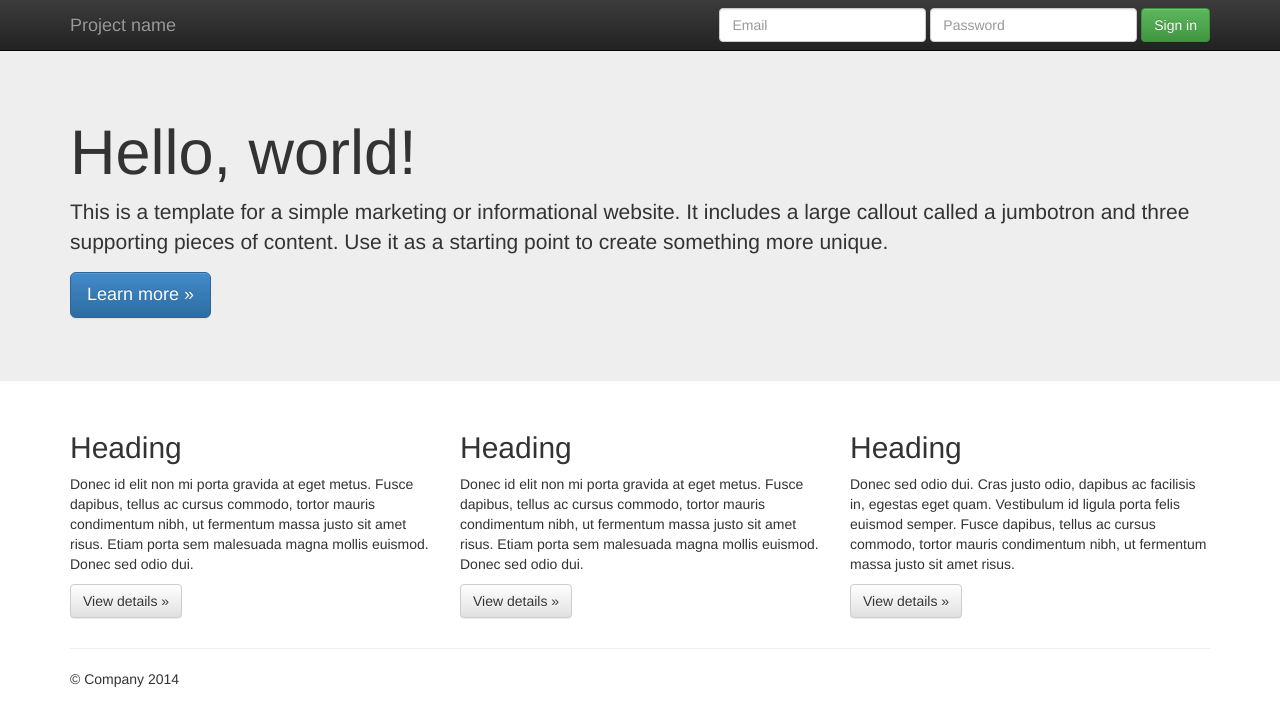
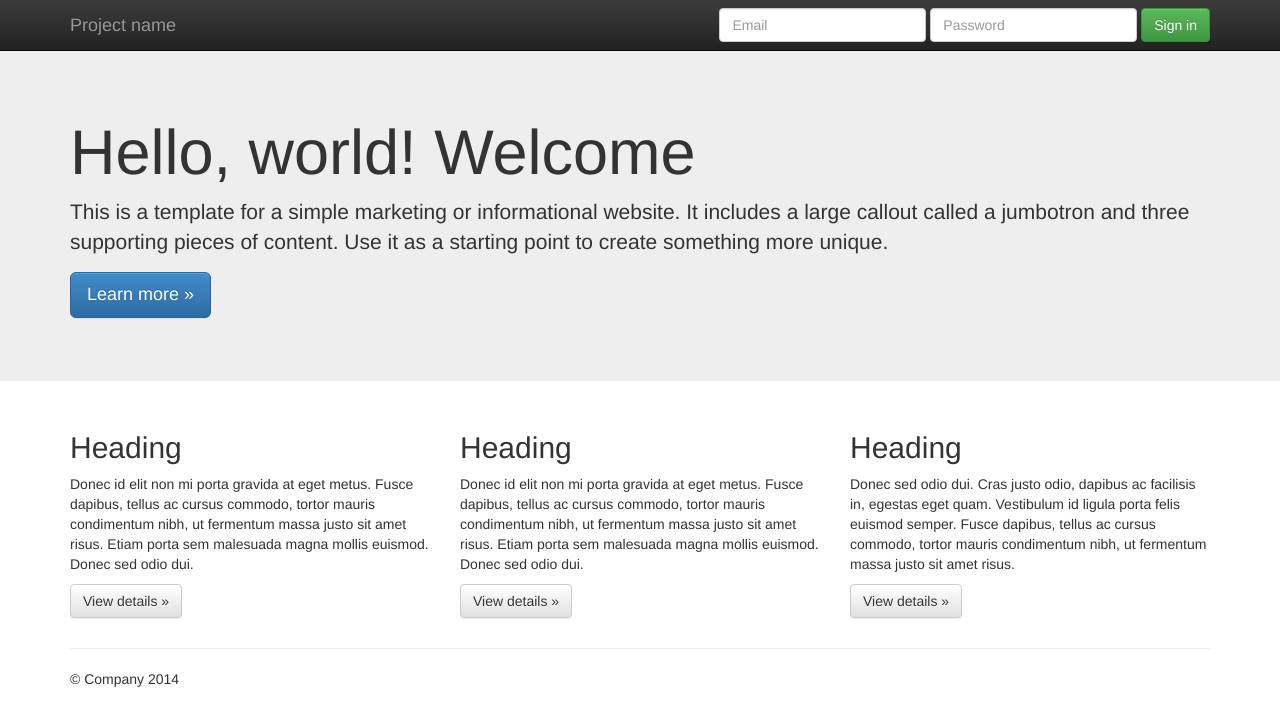
Before and after one commit to ssurigithub/awesome-new-website, a plain HTML site: page index.html in a window 1280 px wide. Drawn offline with nearby package versions, Linux system fonts and the light colour scheme.

Commit message:
changes to index.html

```diff
--- a/index.html
+++ b/index.html
@@ -54,7 +54,7 @@
     <!-- Main jumbotron for a primary marketing message or call to action -->
     <div class="jumbotron">
       <div class="container">
-        <h1>Hello, world!</h1>
+        <h1>Hello, world! Welcome</h1>
         <p>This is a template for a simple marketing or informational website. It includes a large callout called a jumbotron and three supporting pieces of content. Use it as a starting point to create something more unique.</p>
         <p><a class="btn btn-primary btn-lg" role="button">Learn more &raquo;</a></p>
       </div>
```
